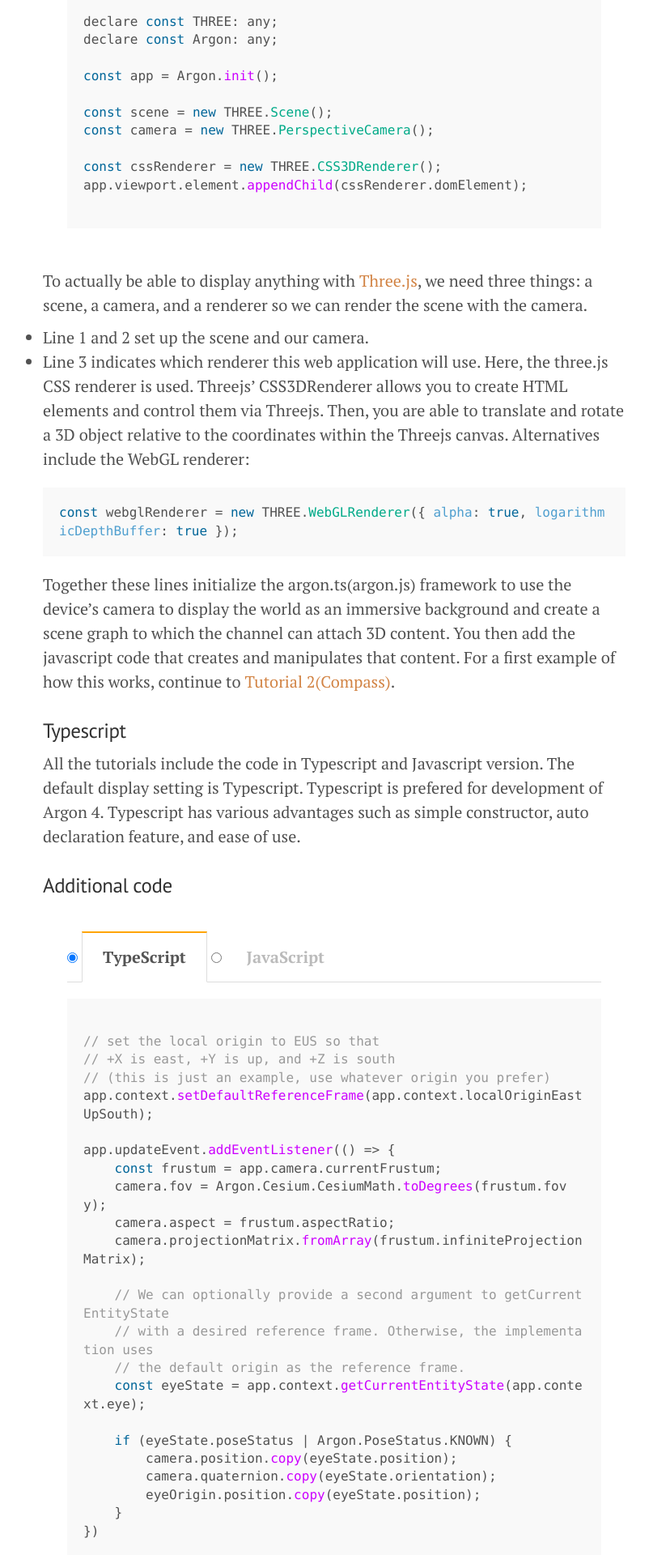
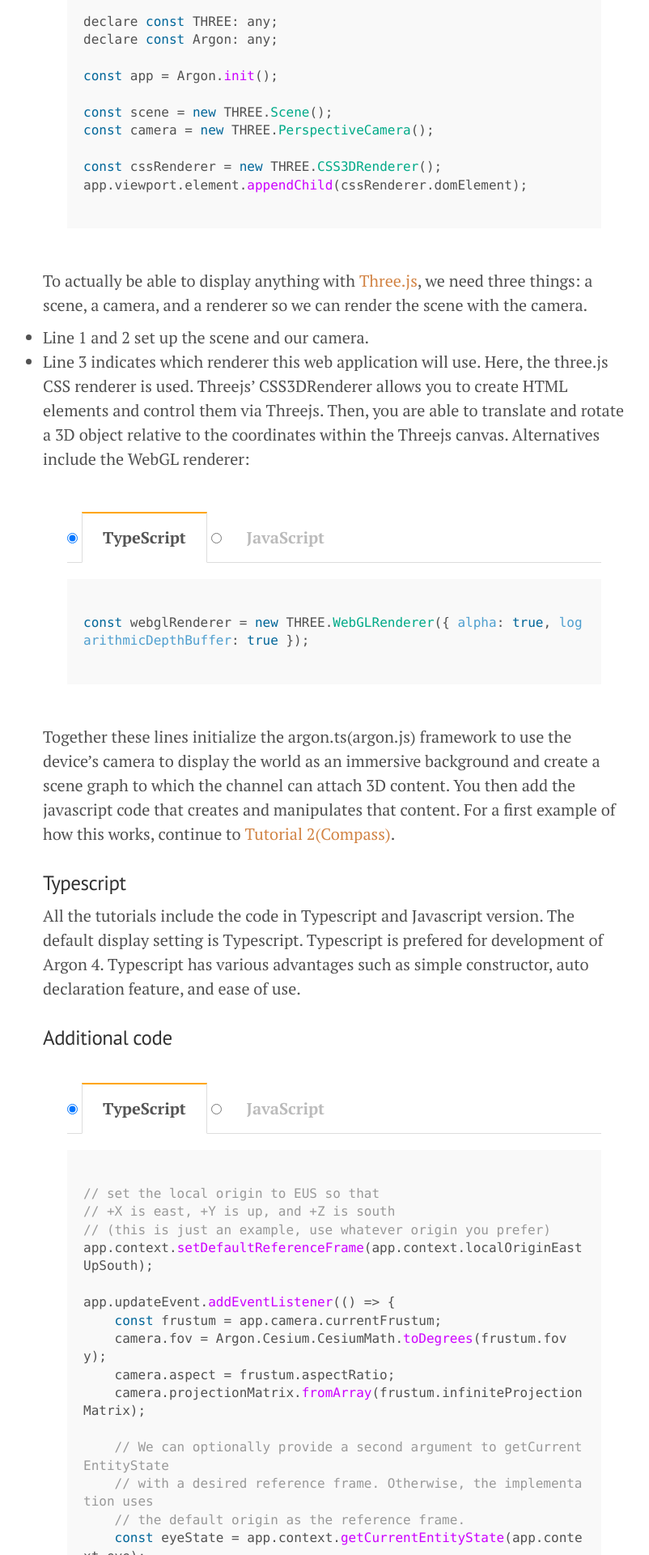
Before and after one commit to argonjs/docs, a Jekyll site: the page built from _posts/2016-03-01-Tutorial1.md, in a window 1280 px wide. Shown: the part 3080-5000 px from the top of the page at 81% size, without its empty margins (227-1029 px from the left). Built offline with Jekyll 4.4.1, drawn with Linux system fonts in a browser that asks for light colours; nearby versions of some CDN libraries; some of the changed lines change nothing that is shown.

Commit message:
Starting updating to Argon4 newest version
Starting the process of updating from Wengqi’s version to the newest
version of Argon4

```diff
--- a/_config.yml
+++ b/_config.yml
@@ -1,5 +1,5 @@
 permalink:           tutorials/:title.html
-gems: [jekyll-paginate]
+# gems: [jekyll-paginate]
 
 # Setup
 title:               Argonjs
--- a/_posts/2016-03-01-Tutorial1.md
+++ b/_posts/2016-03-01-Tutorial1.md
@@ -100,9 +100,12 @@
 * Line 3 indicates which renderer this web application will use. Here, the three.js CSS renderer is used. Threejs’ CSS3DRenderer allows you to create HTML elements and control them via Threejs. Then, you are able to translate and rotate a 3D object relative to the coordinates within the Threejs canvas.
 Alternatives include the WebGL renderer:
 
-{% highlight js %}
-const webglRenderer = new THREE.WebGLRenderer({ alpha: true, logarithmicDepthBuffer: true });
-{% endhighlight %}
+{% include code_highlight.html
+tscode='
+const webglRenderer = new THREE.WebGLRenderer({ alpha: true, logarithmicDepthBuffer: true });'
+jscode='
+var webglRenderer = new THREE.WebGLRenderer({ alpha: true, logarithmicDepthBuffer: true });'
+%}
 
 Together these lines initialize the argon.ts(argon.js) framework to use the device’s camera to display the world as an immersive background and create a scene graph to which the channel can attach 3D content.  You then add the javascript code that creates and manipulates that content. For a first example of how this works, continue to [Tutorial 2(Compass)]({{ site.baseurl }}tutorials/tutorial2).
 
```
